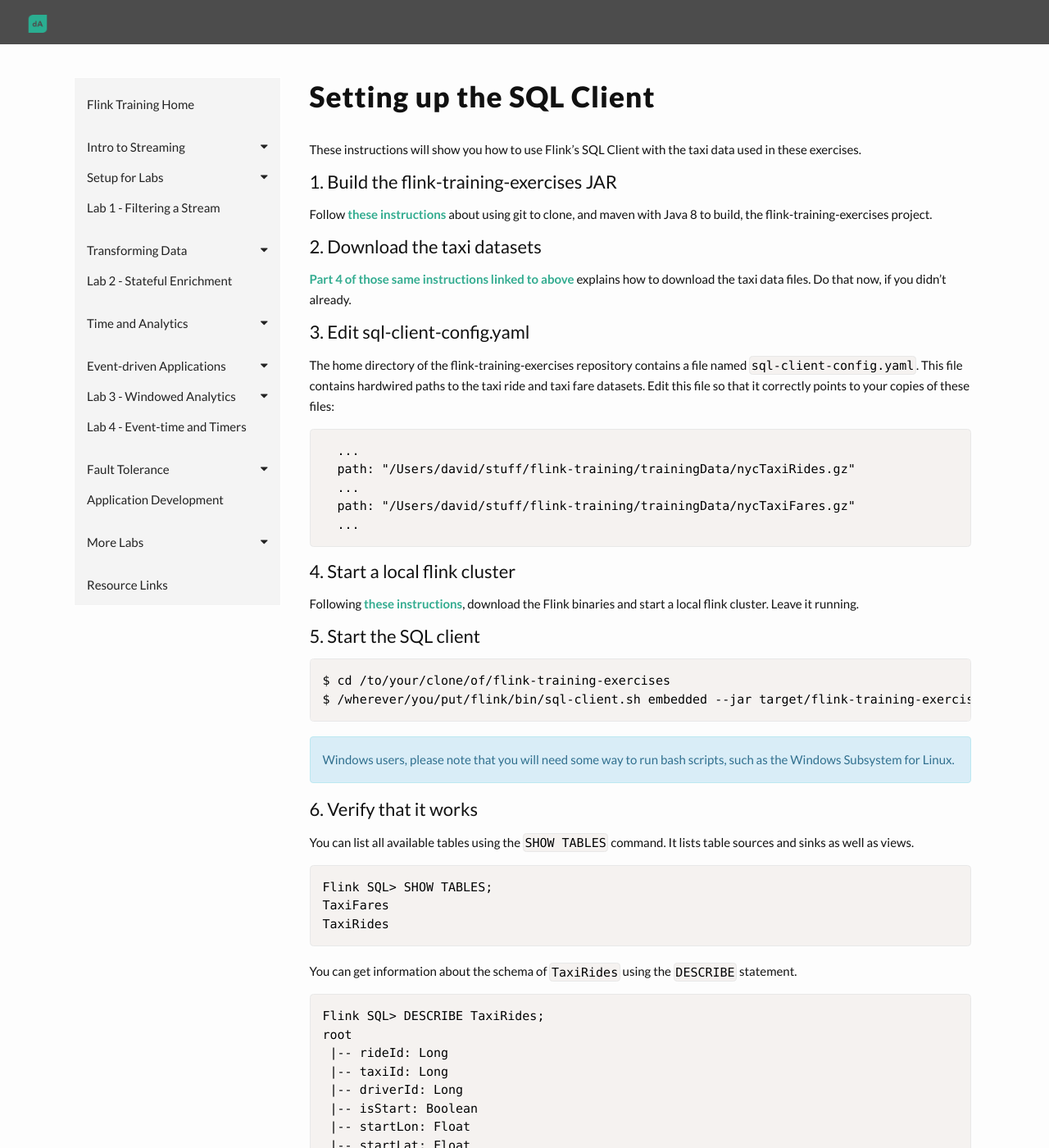
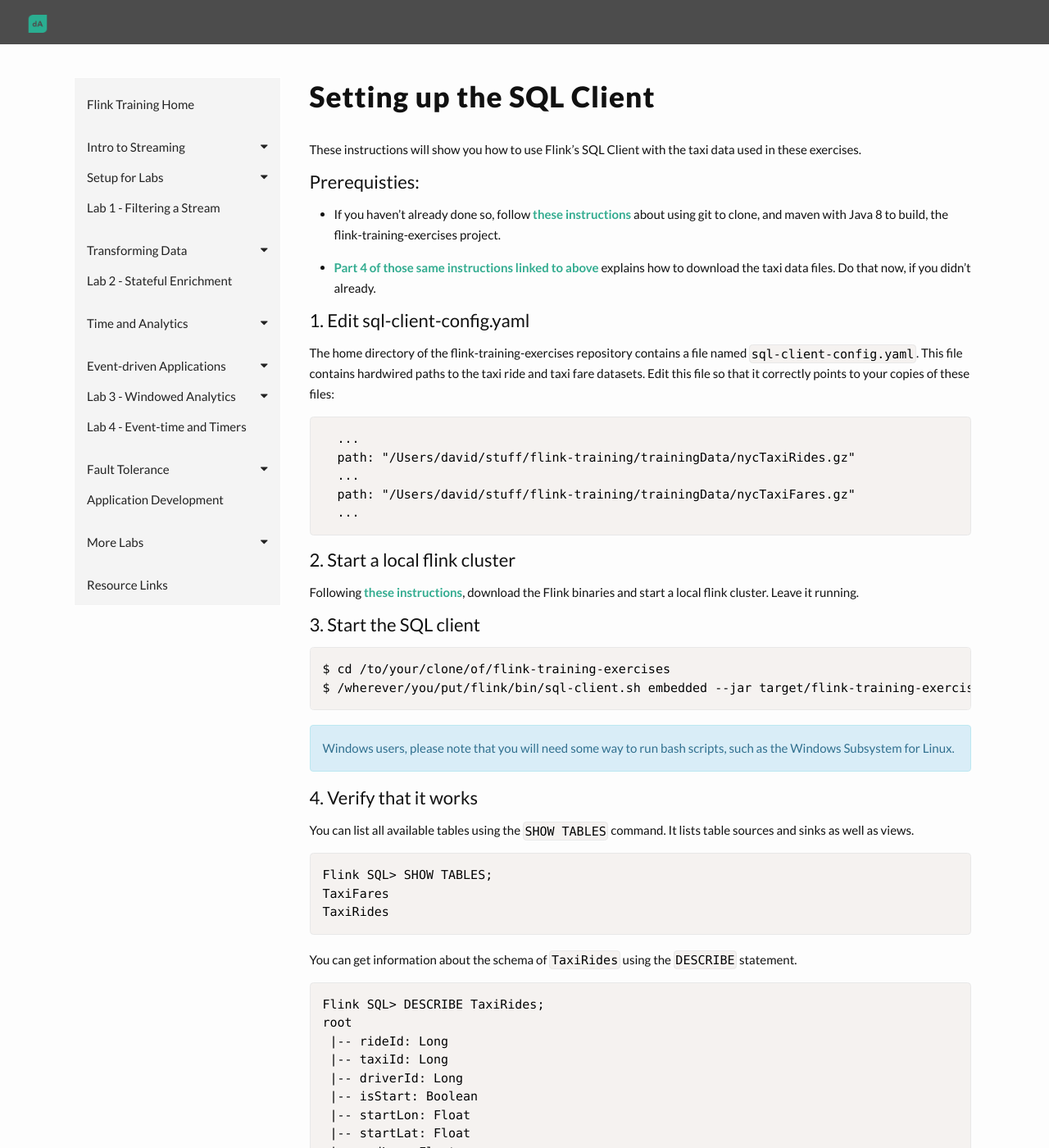
Before and after one commit to dataArtisans/flink-training-web, a Jekyll site: the page built from sqlClient.md, in a window 1280 px wide and 1400 px high. Shown: the whole window at 82% size. Built offline with Jekyll 4.4.1, drawn with Linux system fonts in a browser that asks for light colours; nearby versions of some CDN libraries.

Commit message:
Fixed some broken links, updated the description for starting a local cluster.

```diff
--- a/sqlClient.md
+++ b/sqlClient.md
@@ -6,15 +6,13 @@
 
 These instructions will show you how to use Flink's SQL Client with the taxi data used in these exercises.
 
-### 1. Build the flink-training-exercises JAR
+### Prerequisties:
 
-Follow [these instructions]({{site.baseurl}}/devEnvSetup.html) about using git to clone, and maven with Java 8 to build, the flink-training-exercises project.
+* If you haven't already done so, follow [these instructions]({{site.baseurl}}/devEnvSetup.html) about using git to clone, and maven with Java 8 to build, the flink-training-exercises project.
 
-### 2. Download the taxi datasets
+* [Part 4 of those same instructions linked to above]({{site.baseurl}}/devEnvSetup.html) explains how to download the taxi data files. Do that now, if you didn't already.
 
-[Part 4 of those same instructions linked to above]({{site.baseurl}}/devEnvSetup.html) explains how to download the taxi data files. Do that now, if you didn't already.
-
-### 3. Edit sql-client-config.yaml
+### 1. Edit sql-client-config.yaml
 
 The home directory of the flink-training-exercises repository contains a file named `sql-client-config.yaml`. This file contains hardwired paths to the taxi ride and taxi fare datasets. Edit this file so that it correctly points to your copies of these files:
 
@@ -24,11 +22,11 @@
       path: "/Users/david/stuff/flink-training/trainingData/nycTaxiFares.gz"
       ...
 
-### 4. Start a local flink cluster
+### 2. Start a local flink cluster
 
-Following [these instructions]({{site.baseurl}}/localCluster.html), download the Flink binaries and start a local flink cluster. Leave it running.
+Following [these instructions]({{site.baseurl}}/setup/localCluster.html), download the Flink binaries and start a local flink cluster. Leave it running.
 
-### 5. Start the SQL client
+### 3. Start the SQL client
 
 ~~~bash
 $ cd /to/your/clone/of/flink-training-exercises
@@ -39,7 +37,7 @@
 Windows users, please note that you will need some way to run bash scripts, such as the Windows Subsystem for Linux.
 </div>
 
-### 6. Verify that it works
+### 4. Verify that it works
 
 You can list all available tables using the `SHOW TABLES` command. It lists table sources and sinks as well as views.
 
```
Also changed, not shown: devEnvSetup.md (+1 -1 lines), devResources/resources.md (+3 -0 lines), setup/localCluster.md (+8 -2 lines).
